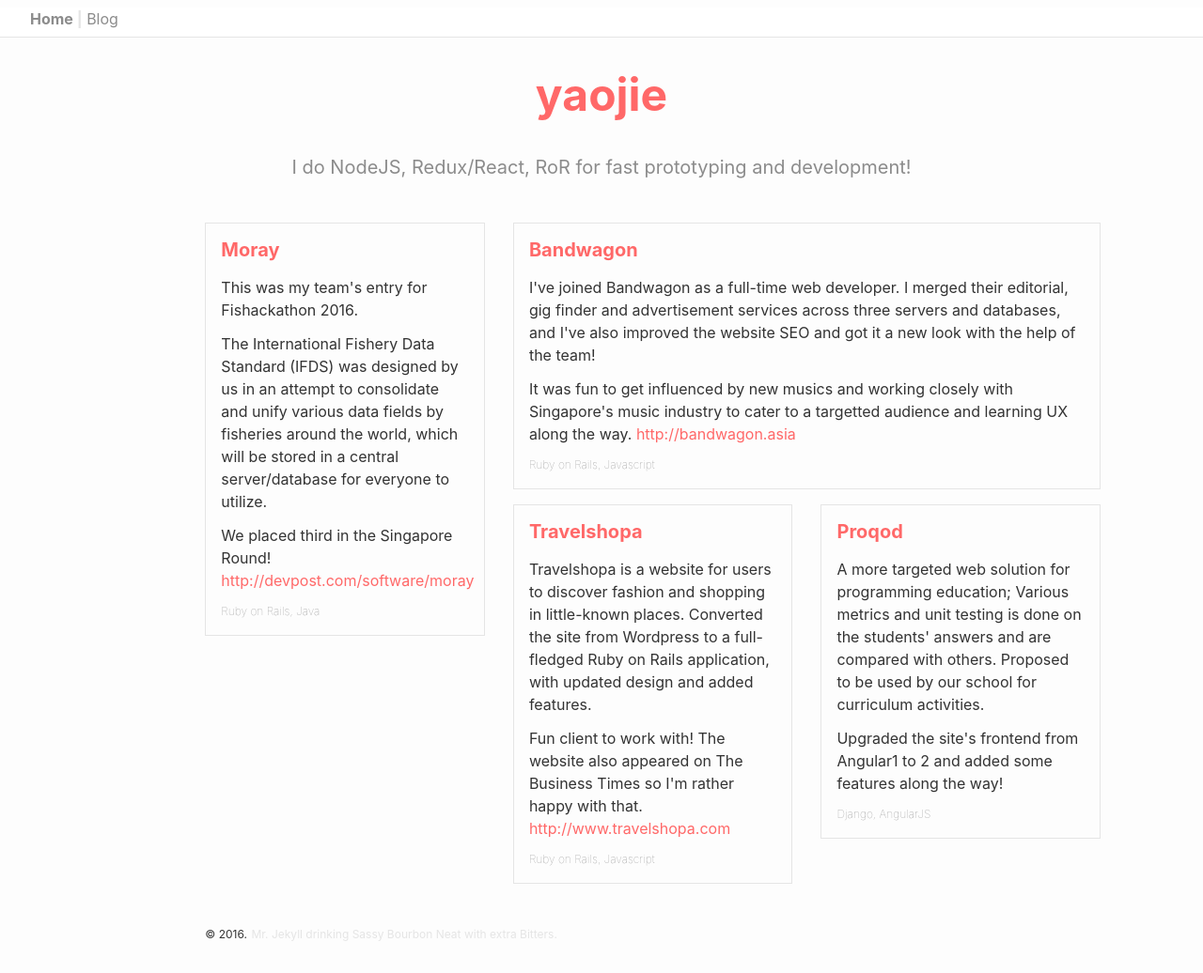
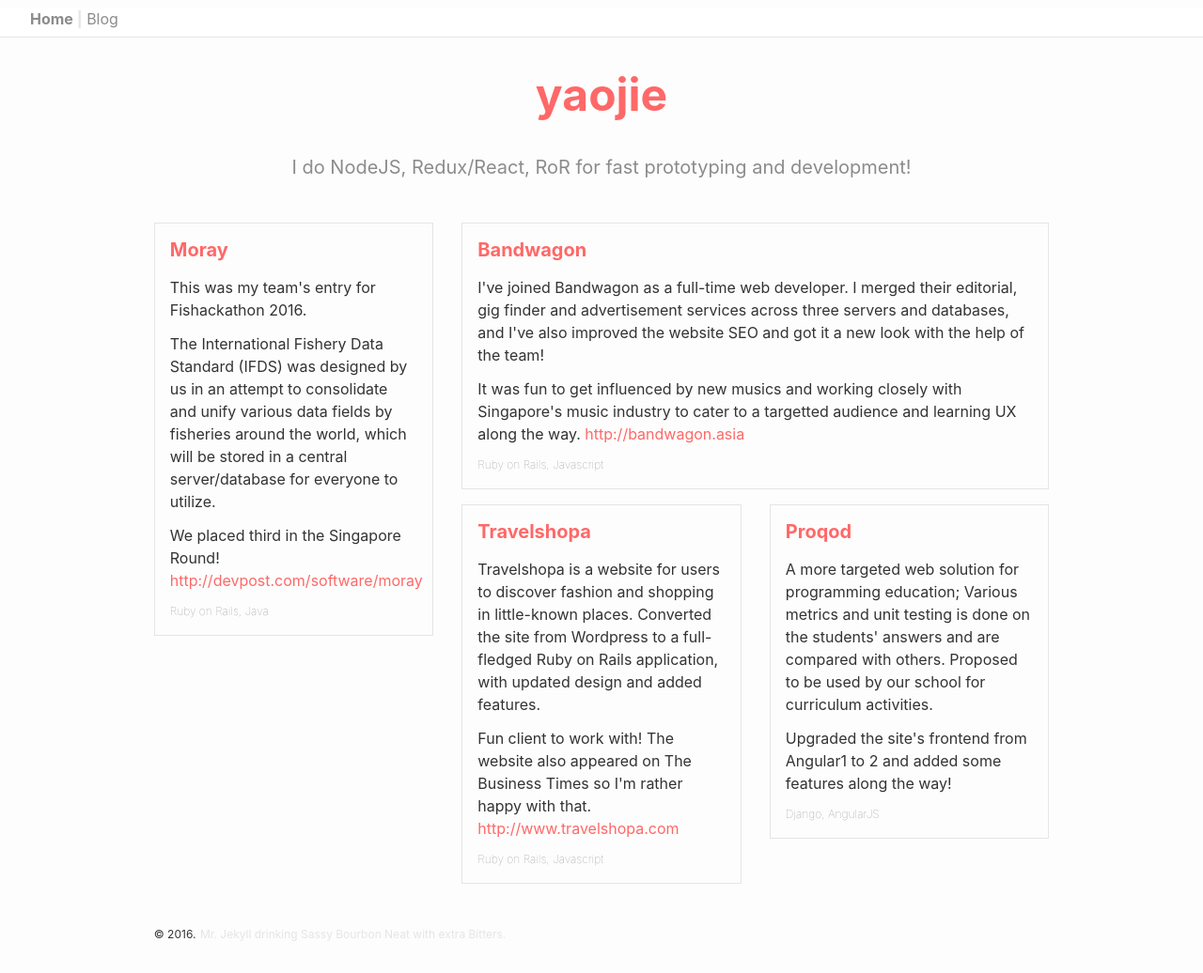
Before and after one commit to causztic/causztic.github.io, a Jekyll site: the page built from index.html, in a window 1280 px wide. Shown: the whole page at 94% size. Built offline with Jekyll 4.4.1, drawn with Linux system fonts in a browser that asks for light colours; a style sheet for code colours, icons or effects is not loaded.

Commit message:
fix it being off-center

```diff
--- a/assets/css/main.sass
+++ b/assets/css/main.sass
@@ -63,13 +63,13 @@ html
     @include span-columns(12)
     @media screen and (min-width: 40em)
       @include span-columns(9)
-      @include shift(2)
+      @include shift(1.5)
 
   footer
     @include outer-container
     @media screen and (min-width: 40em)
       @include span-columns(9)
-      @include shift(2)
+      @include shift(1.5)
     p
       margin-bottom: 2rem
       &.small
```
